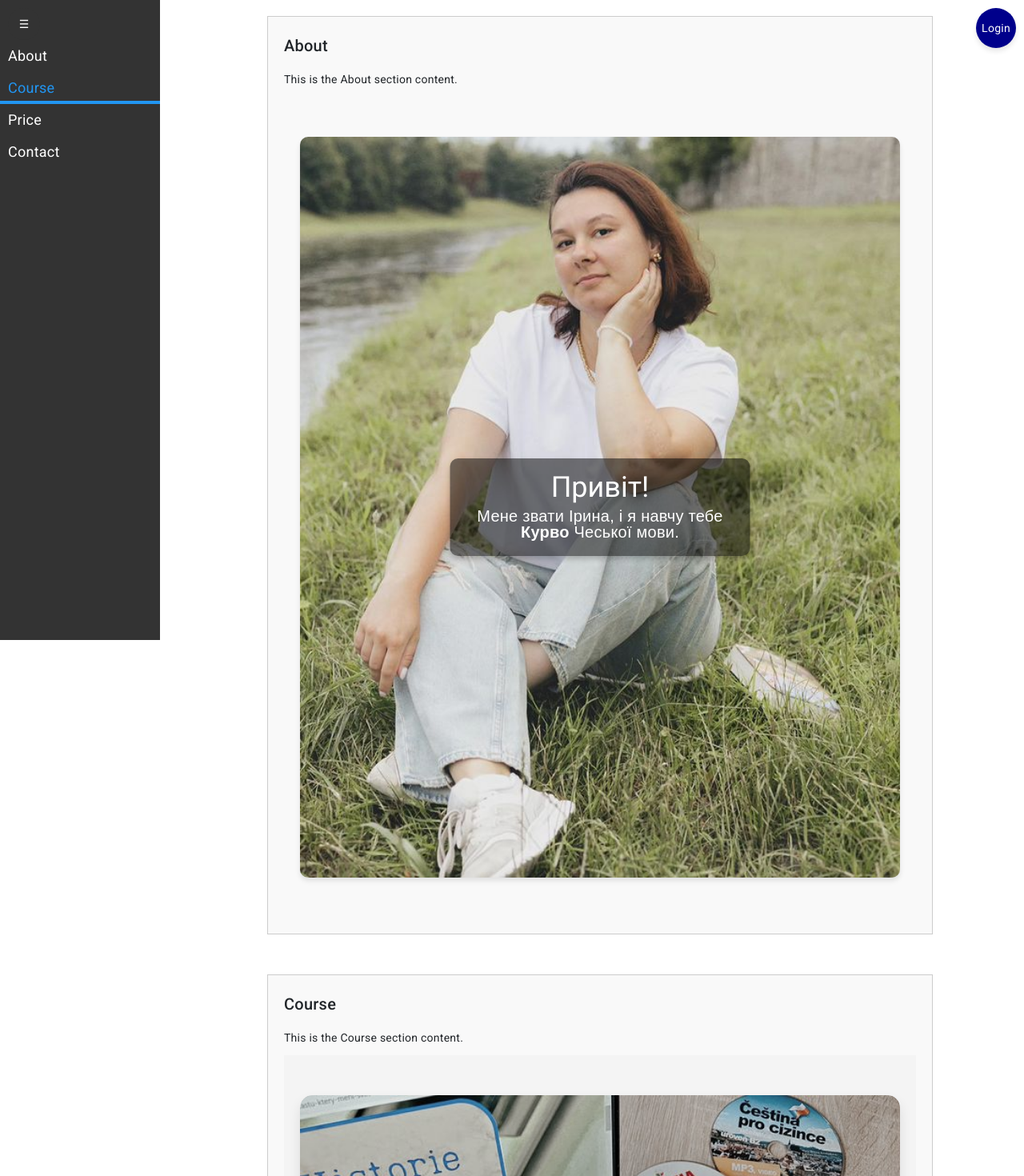
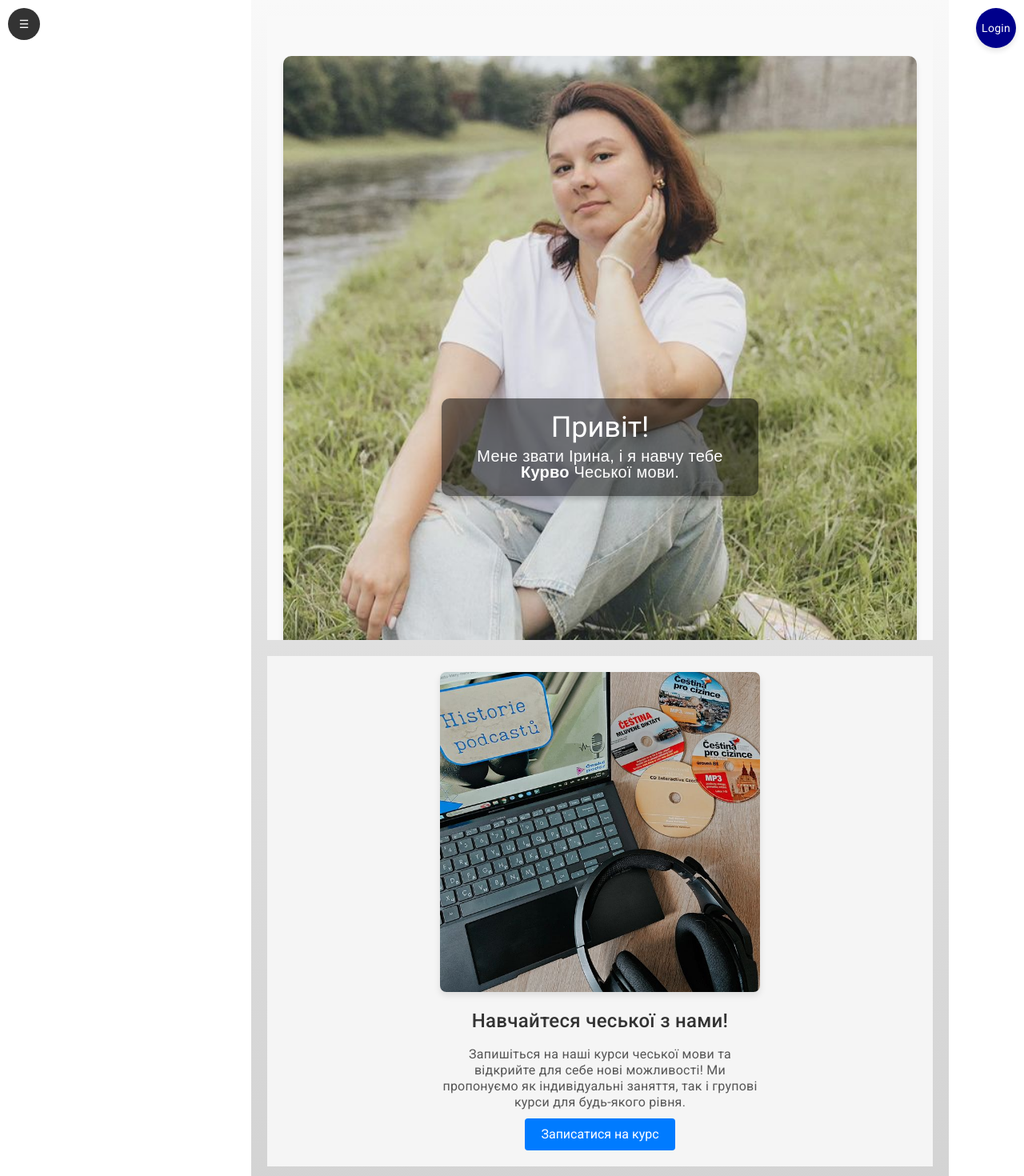
Before and after one commit to YuriiSmal/FrontApp, an Angular app: page /presentation in a window 1280 px wide. Shown: the top 1470 px of the page at 80% size. Built offline with nearby package versions, Linux system fonts and the light colour scheme.

Commit message:
New Try 100500

```diff
--- a/src/app/presentation/about/about.component.css
+++ b/src/app/presentation/about/about.component.css
@@ -5,6 +5,7 @@
   align-items: center;
   padding: 50px 20px;
   background-color: #f9f9f9;
+  position: relative;
 }
 
 .about-container {
@@ -15,10 +16,11 @@
 
 /* Зображення */
 .about-image img {
-  width: 100%;
-  height: auto;
+  width: 100%; /* Розтягує зображення на всю ширину контейнера */
+  height: auto; /* Зберігає пропорції зображення */
   border-radius: 10px;
   box-shadow: 0 4px 6px rgba(0, 0, 0, 0.1);
+  object-fit: cover; /* Заповнює контейнер, не спотворюючи зображення */
 }
 
 /* Текст поверх зображення */
@@ -45,3 +47,27 @@
   font-size: 20px;
   margin: 0;
 }
+
+/* Адаптація для мобільних екранів */
+@media (max-width: 768px) {
+  .about {
+    padding: 30px 15px; /* Зменшення відступів на мобільних */
+  }
+
+  .about-image img {
+    object-fit: contain; /* Зображення не обрізається, зберігає пропорції */
+  }
+
+  .about-text {
+    font-size: 16px; /* Зменшуємо розмір тексту */
+    padding: 15px; /* Зменшуємо відступи */
+  }
+
+  .about-text h1 {
+    font-size: 24px; /* Зменшуємо розмір заголовку */
+  }
+
+  .about-text p {
+    font-size: 14px; /* Зменшуємо розмір параграфу */
+  }
+}
--- a/src/app/presentation/course/course.component.css
+++ b/src/app/presentation/course/course.component.css
@@ -1,77 +1,73 @@
-/* Загальний стиль секції курсів */
+/* Стиль для секції з курсами */
 .courses {
-  padding: 50px 20px;
-  background-color: #f4f4f4;
+  display: flex;
+  justify-content: center;
+  align-items: center;
+  padding: 20px;
+  background-color: #f5f5f5; /* Фон секції */
 }
 
 .courses-container {
   display: flex;
-  justify-content: center;
-  flex-wrap: wrap;
-  gap: 20px;
+  flex-wrap: wrap; /* Забезпечує адаптивність для мобільних */
+  gap: 20px; /* Проміжок між елементами */
 }
 
 .course-item {
-  position: relative;
+  display: flex;
+  flex-direction: column; /* Вертикальне вирівнювання */
+  justify-content: center;
+  align-items: center;
+  text-align: center;
+  max-width: 400px;
   width: 100%;
-  max-width: 900px;
-  overflow: hidden;
-  border-radius: 15px;
-  box-shadow: 0 8px 15px rgba(0, 0, 0, 0.1);
 }
 
 .course-item img {
-  width: 100%;
-  height: auto;
-  object-fit: cover;
-  border-radius: 15px;
-  filter: grayscale(40%); /* додати ефект чорнобілого зображення */
-  transition: filter 0.3s ease-in-out;
+  width: 100%; /* Розтягує зображення на всю ширину батьківського контейнера */
+  height: auto; /* Зберігає пропорції */
+  object-fit: cover; /* Забезпечує, щоб зображення заповнювало контейнер без спотворення */
+  border-radius: 8px; /* Округлення кутів */
+  box-shadow: 0 4px 8px rgba(0, 0, 0, 0.1); /* Тінь для стилізації */
 }
 
-.course-item img:hover {
-  filter: grayscale(0); /* кольорове зображення при наведенні */
-}
-
-/* Текст поверх зображення */
 .course-text {
-  position: absolute;
-  top: 50%;
-  left: 50%;
-  transform: translate(-50%, -50%);
-  color: #fff;
-  text-align: center;
-  background: rgba(0, 0, 0, 0.6); /* півпрозорий фон */
-  padding: 20px;
-  border-radius: 10px;
-  width: 90%;
-  box-shadow: 0 4px 6px rgba(0, 0, 0, 0.2);
+  margin-top: 20px;
 }
 
 .course-text h2 {
-  font-size: 36px;
-  font-weight: 600;
-  margin-bottom: 15px;
-  letter-spacing: 2px;
+  font-size: 24px;
+  color: #333;
 }
 
 .course-text p {
-  font-size: 18px;
-  margin-bottom: 20px;
-  line-height: 1.5;
+  font-size: 16px;
+  color: #555;
+  margin: 10px 0;
 }
 
 .cta-button {
   padding: 10px 20px;
-  font-size: 18px;
-  background-color: #1e77b5;
+  font-size: 16px;
   color: white;
+  background-color: #007bff;
   border: none;
-  border-radius: 5px;
+  border-radius: 4px;
   cursor: pointer;
-  transition: background-color 0.3s ease;
+  transition: background-color 0.3s;
 }
 
 .cta-button:hover {
-  background-color: #155a8a; /* темніший відтінок при наведенні */
+  background-color: #0056b3;
 }
+
+/* Адаптація для мобільних екранів */
+@media (max-width: 768px) {
+  .courses-container {
+    flex-direction: column; /* Вертикальне вирівнювання для мобільних */
+  }
+
+  .course-item img {
+    object-fit: contain; /* Адаптує зображення для мобільних без обрізання */
+  }
+}
--- a/src/app/presentation/presentation.component.css
+++ b/src/app/presentation/presentation.component.css
@@ -1,29 +1,23 @@
-/* Фіксоване посилання */
-#linkToMainSite {
-    position: fixed; /* Зафіксує елемент відносно екрану */
-    top: 10px; /* Відступ зверху */
-    right: 10px; /* Відступ справа */
-    width: 50px; /* Розмір кола */
-    height: 50px; /* Розмір кола */
-    background-color: darkblue; /* Колір фону */
-    color: white; /* Колір тексту */
-    border-radius: 50%; /* Робить елемент круглим */
-    display: flex; /* Для центрування тексту */
-    align-items: center; /* Вертикальне центрування */
-    justify-content: center; /* Горизонтальне центрування */
-    text-decoration: none; /* Прибрати підкреслення тексту */
-    font-size: 14px; /* Розмір шрифту */
-    box-shadow: 0px 4px 6px rgba(0, 0, 0, 0.1); /* Додає тінь */
-    z-index: 1000; /* Робить елемент поверх інших */
+body {
+    margin: 0;
+    padding: 0;
+    font-family: Arial, sans-serif;
+    scroll-snap-type: y mandatory; /* Плавне прокручування між секціями */
+    overflow-x: hidden; /* Прибирає горизонтальну прокрутку */
 }
 
-#linkToMainSite:hover {
-    background-color: royalblue; /* Зміна кольору при наведенні */
+:root {
+    --vh: 1vh; /* Динамічна змінна для висоти екрану */
+}
+
+body {
+    height: calc(var(--vh, 1vh) * 100);
 }
 
 /* Загальний контейнер */
 .container {
     display: flex;
+    position: relative;
 }
 
 .sidebar {
@@ -34,8 +28,9 @@
     height: 100%;
     background-color: #333;
     padding-top: 50px;
-    transform: translateX(0); /* Відкрито за замовчуванням */
+    transform: translateX(-100%); /* Sidebar ховається за замовчуванням */
     transition: transform 0.3s ease-in-out;
+    z-index: 1000;
 }
 
 /* Прихований стан для мобільних */
@@ -78,27 +73,106 @@
 
 .content {
     margin-left: 220px;
-    padding: 20px;
+    padding: 0;
     transition: margin-left 0.3s ease-in-out;
+    width: 100%;
+    position: relative;
+    z-index: 0; /* Контент залишається під sidebar */
 }
 
 /* Секції контенту */
 .section {
+    display: flex;
+    flex-direction: column;
+    justify-content: stretch;
+    align-items: stretch;
+    height: 100vh; /* Займає всю висоту екрану */
     padding: 20px;
-    margin-bottom: 50px;
+    box-sizing: border-box;
+    position: relative;
+    scroll-snap-align: start;
+    scroll-snap-stop: always;
     background-color: #f9f9f9;
-    border: 1px solid #ccc;
-    min-height: 100vh; /* Забезпечує, що кожен розділ має достатньо висоти */
+    z-index: 0;
 }
 
-.section h2 {
-    margin-top: 0;
+.section-content {
+    flex: 1;
+    display: flex;
+    flex-direction: column;
+    justify-content: center;
+    align-items: center;
+    text-align: center;
 }
 
-/* Адаптація для мобільних */
+/* Градієнти для секцій */
+.section:nth-child(odd) {
+    background: linear-gradient(180deg, #f9f9f9, #e0e0e0);
+}
+
+.section:nth-child(even) {
+    background: linear-gradient(180deg, #e0e0e0, #d1d1d1);
+}
+
+.section-content h2 {
+    margin: 0;
+    font-size: 36px;
+    color: #333;
+}
+
+.section-content p {
+    font-size: 18px;
+    color: #555;
+}
+
+/* Стиль кнопки-бургера */
+.hamburger {
+    position: fixed;
+    top: 10px;
+    left: 10px;
+    width: 40px;
+    height: 40px;
+    background-color: #333;
+    color: white;
+    border: none;
+    border-radius: 50%;
+    display: flex;
+    align-items: center;
+    justify-content: center;
+    cursor: pointer;
+    z-index: 1001;
+    transition: background-color 0.3s ease;
+}
+
+.hamburger:hover {
+    background-color: #444;
+}
+
+#linkToMainSite {
+    position: fixed;
+    top: 10px;
+    right: 10px;
+    width: 50px;
+    height: 50px;
+    background-color: darkblue;
+    color: white;
+    border-radius: 50%;
+    display: flex;
+    align-items: center;
+    justify-content: center;
+    text-decoration: none;
+    font-size: 14px;
+    box-shadow: 0px 4px 6px rgba(0, 0, 0, 0.1);
+    z-index: 1000;
+}
+
+#linkToMainSite:hover {
+    background-color: royalblue;
+}
+
 @media (max-width: 768px) {
     .hamburger {
-        display: none;
+        display: block;
     }
 
     .sidebar {
@@ -123,49 +197,3 @@
         margin-left: 0;
     }
 }
-
-@media (max-width: 768px) {
-    body {
-        overflow: hidden; /* Забороняє прокручування */
-        position: fixed; /* Фіксує body */
-        width: 100%; /* Забезпечує, що body займає всю ширину екрану */
-        height: 100%; /* Забезпечує, що body займає всю висоту екрану */
-        top: 0;
-        left: 0;
-    }
-
-    /* Для забезпечення роботи з фіксованим body можна додати підконтейнер для контенту */
-    .container {
-        height: 100vh; /* Висота контейнера на екрані */
-        overflow: auto; /* Дозволяє прокручування тільки в середині контейнера */
-    }
-
-    /* Якщо потрібно, додавайте додаткові стилі для внутрішніх елементів */
-    .content {
-        overflow-y: auto; /* Включає прокручування контенту */
-        height: 100%; /* Залишити висоту в межах екрану */
-    }
-}
-
-/* Стиль кнопки-бургера */
-.hamburger {
-    position: fixed;
-    top: 10px;
-    left: 10px;
-    width: 40px;
-    height: 40px;
-    background-color: #333;
-    color: white;
-    border: none;
-    border-radius: 50%;
-    display: flex;
-    align-items: center;
-    justify-content: center;
-    cursor: pointer;
-    z-index: 1001;
-    transition: background-color 0.3s ease;
-}
-
-.hamburger:hover {
-    background-color: #444;
-}
--- a/src/app/presentation/presentation.component.html
+++ b/src/app/presentation/presentation.component.html
@@ -28,26 +28,18 @@
     <!-- Контент -->
     <div class="content">
         <div id="about" class="section">
-            <h2>About</h2>
-            <p>This is the About section content.</p>
             <app-about></app-about>
         </div>
 
         <div id="course" class="section">
-            <h2>Course</h2>
-            <p>This is the Course section content.</p>
             <app-course></app-course>
         </div>
 
         <div id="price" class="section">
-            <h2>Price</h2>
-            <p>This is the Price section content.</p>
             <app-price></app-price>
         </div>
 
         <div id="contact" class="section">
-            <h2>Contact</h2>
-            <p>This is the Contact section content.</p>
             <app-contact></app-contact>
         </div>
     </div>
--- a/src/app/presentation/presentation.component.ts
+++ b/src/app/presentation/presentation.component.ts
@@ -73,5 +73,9 @@ export class PresentationComponent implements OnInit, OnDestroy {
     onResize() {
         // Відкривати sidebar за замовчуванням на великих екранах
         this.isSidebarHidden = window.innerWidth < 768 ? this.isSidebarHidden : false;
+
+        window.addEventListener('resize', () => {
+            document.documentElement.style.setProperty('--vh', `${window.innerHeight / 100}px`);
+        });
     }
 }
```
Also changed, not shown: src/app/presentation/contact/contact.component.css (+22 -0 lines), src/app/presentation/price/price.component.css (+22 -2 lines), src/assets/back.jpg (added).
